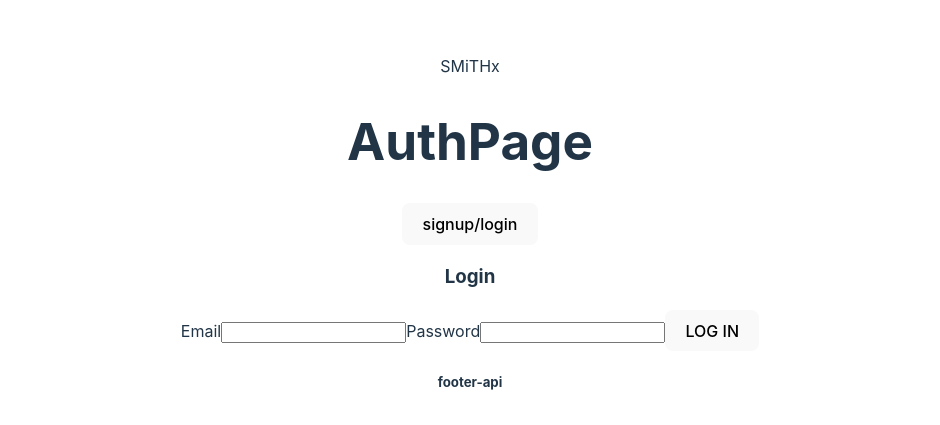
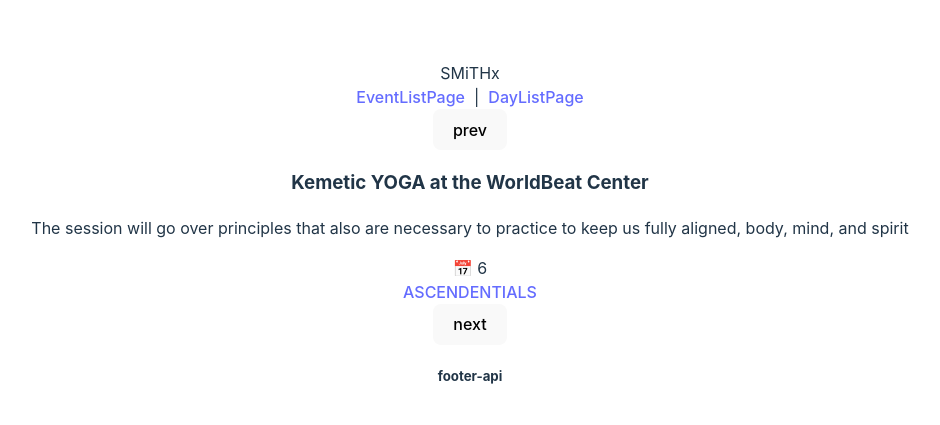
Before and after one commit to redroguea1/SMiTHx, a React (Vite) app in the folder SMiTHx/: page /calendar in a window 1280 px wide. Shown: the part 165-590 px from the top of the page, without its empty margins (170-1110 px from the left). Built offline with nearby package versions, Linux system fonts and the light colour scheme.

Commit message:
working turntable for dayView

```diff
--- a/SMiTHx/src/components/EventCard/EventCard.jsx
+++ b/SMiTHx/src/components/EventCard/EventCard.jsx
@@ -1,12 +1,12 @@
 import React from 'react'
 import { useParams } from 'react-router-dom'
 import { Link } from 'react-router-dom'
+
 
 export default function EventCard({event, idx}) {
     //const {eventID} = useParams();
     //ADD Styling for my list here through div style like in movies ??
     // IS MY EVENT double wrapped?
-    console.log(event)
   return (
      <>
         <div className="EventCard">
--- a/SMiTHx/src/components/NavBar/NavBar.jsx
+++ b/SMiTHx/src/components/NavBar/NavBar.jsx
@@ -4,14 +4,11 @@ import { Component } from 'react';
 
 
 export default function NavBar({user}) {
-  console.log(user)
   return (
       <nav>
         {/* add username display here A {} */}
           <Link to="/">EventListPage</Link>
           &nbsp; | &nbsp;
-          <Link to="/orgs">OrgListPage</Link>
-          &nbsp; | &nbsp;
           <Link to="/calendar">DayListPage</Link>
       </nav>
   )
--- a/SMiTHx/src/pages/App/App.jsx
+++ b/SMiTHx/src/pages/App/App.jsx
@@ -12,7 +12,7 @@ import DayListPage from '../DayListPage/DayListPage'
 
 function App() {
 
-  const [user, setUser] = useState(null) //need to update useState to getUser
+  const [user, setUser] = useState([]) //need to update useState to getUser
 
   return (
     <main className="App">SMiTHx
--- a/SMiTHx/src/pages/DayListPage/DayListPage.jsx
+++ b/SMiTHx/src/pages/DayListPage/DayListPage.jsx
@@ -1,14 +1,50 @@
 import React from 'react'
 import { events } from '../../../data'
 import EventCard from '../../components/EventCard/EventCard'
+import { useState } from 'react'
 
 export default function DayListPage({events}) {
-    //should i pass my object as an array
-    //based on the date. Events for that date should render in a dayeventcard with all of the events in it.
+    //creating a day view of the events that is laidout differently+has buttons to scroll
+    //toggle set Day view will be a blank EventCard
+    //initiallizing dayview to an EventCard
+    const [dayView, setDayView] = useState(events[0])
+    const [dayElement, setDayElement] = useState(<EventCard event={dayView}/>)
+    //create a style property for the card and assign divStyle
+    const divStyle = {}
+
+    //handleToggle will cycle through events and change dayview
+    function handleToggle (evt){
+        const tog = evt.target.value
+        let idx = events.indexOf(dayView)
+        if (tog === "next") {
+            console.log("before next, index is: " + idx)
+            if(idx >= events.length-1) {
+                idx = 0;
+                setDayView(events[idx])
+
+                return
+            }
+            idx++
+            setDayView(events[idx])
+        } else if (tog === "prev" ) {
+            idx--
+            console.log(idx)
+            if(idx < 0 ) {idx = events.length-1}
+            setDayView(events[idx])
+        }
+        console.log(idx)
+        setDayElement(<EventCard event={dayView}/>)
+    }
+
+
+
+
 
   return (
     <>
-    <div>Calendar View</div>
+    <button value="prev" onClick={handleToggle}>prev</button>
+    <div>{dayElement}</div>
+    <button value="next" onClick={handleToggle}>next</button>
     </>
   )
 }
```
